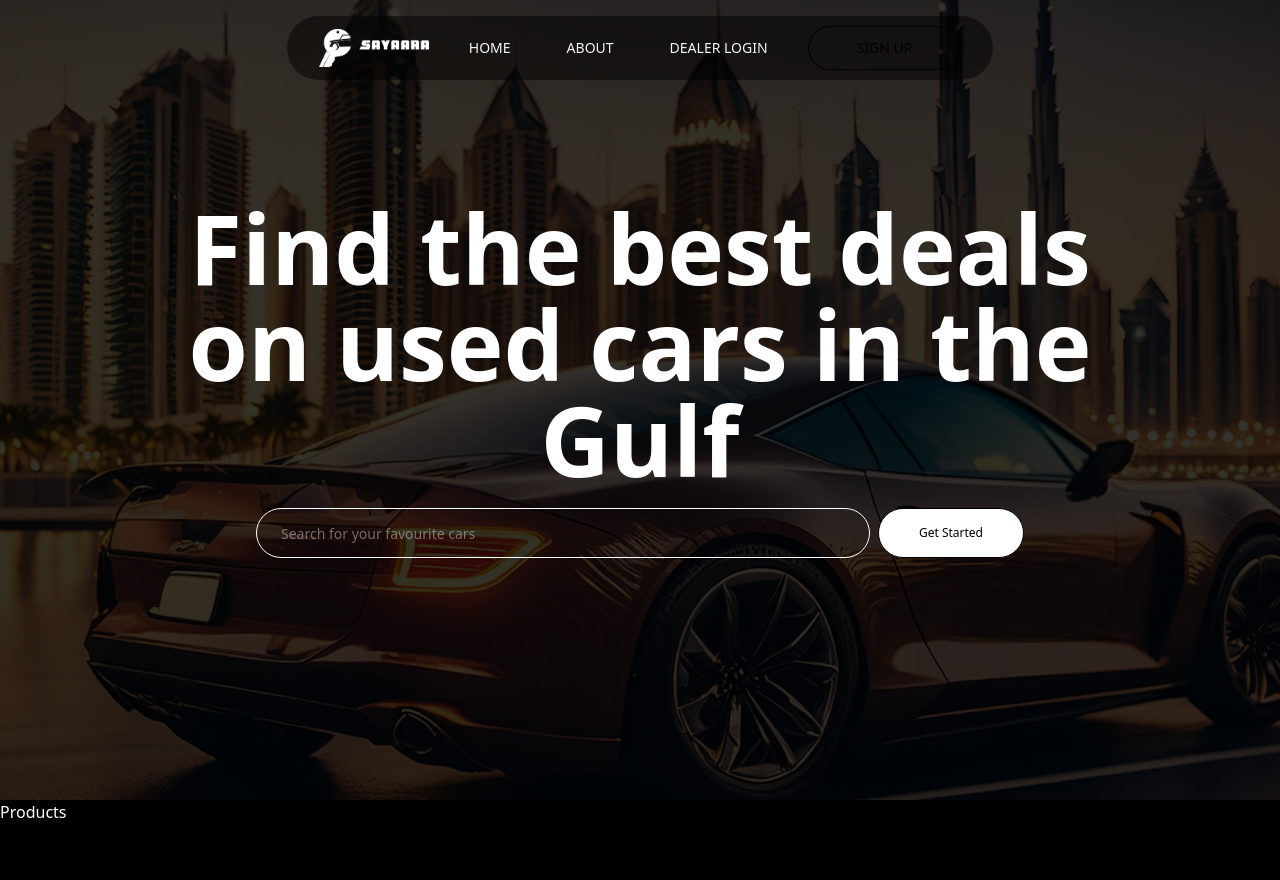
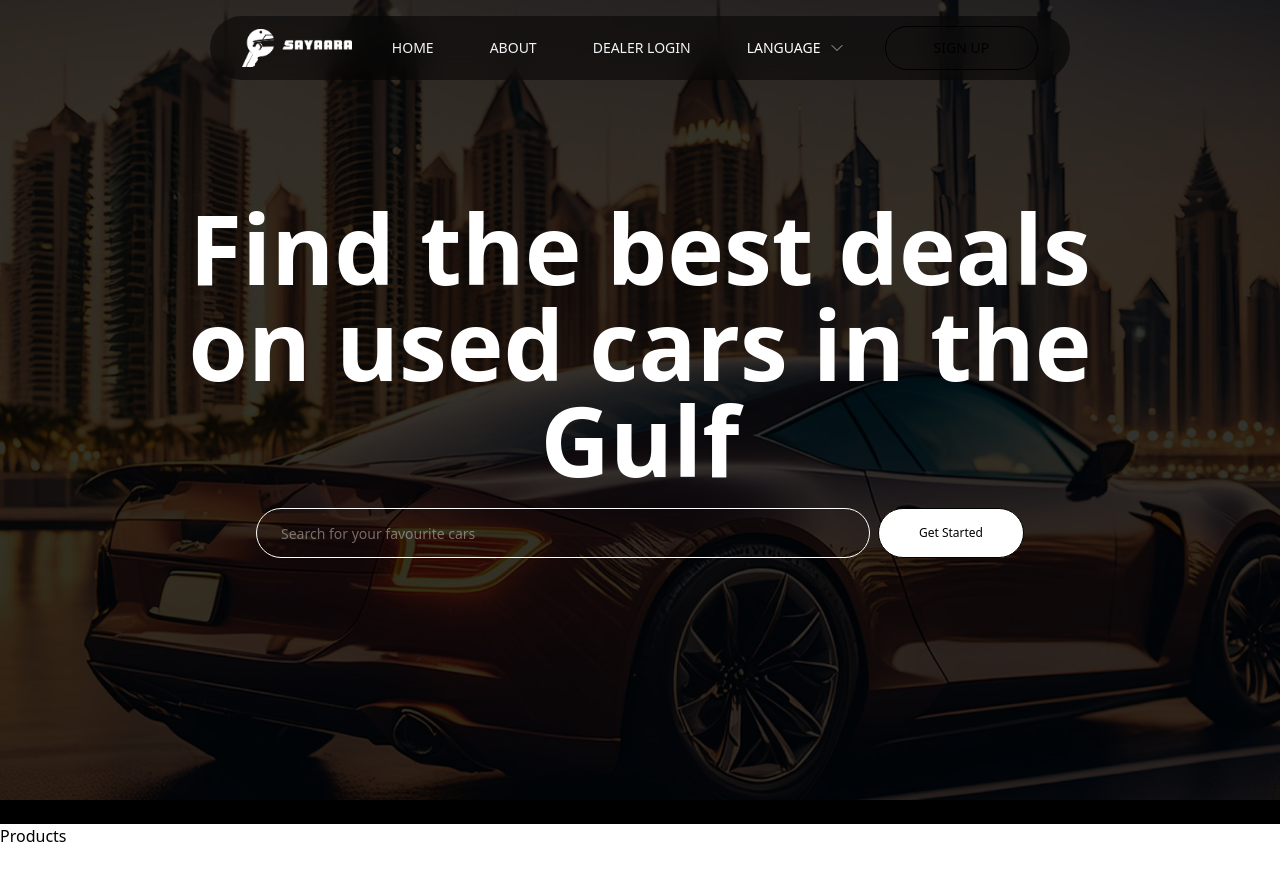
Before and after one commit to sansh1305/sayaara, a Next.js app: page / in a window 1280 px wide. Shown: the top 880 px of the page. Built offline with nearby package versions, Linux system fonts and the light colour scheme; no server answers.

Commit message:
chore: Update Header component with styling changes and add dropdown menu for language selection

```diff
--- /dev/null
+++ b/components/About.tsx
@@ -0,0 +1,11 @@
+import React from 'react'
+
+const About = () => {
+  return (
+    <div>
+      About
+    </div>
+  )
+}
+
+export default About
--- a/components/Header.tsx
+++ b/components/Header.tsx
@@ -5,11 +5,14 @@ import { Button } from "../@/components/ui/button";
 import Link from "next/link";
 import Image from 'next/image';
 
+import { DropdownMenuCheckboxItemProps } from "@radix-ui/react-dropdown-menu"
+
 import {
   DropdownMenu,
   DropdownMenuContent,
-  DropdownMenuItem,
   DropdownMenuLabel,
+  DropdownMenuRadioGroup,
+  DropdownMenuRadioItem,
   DropdownMenuSeparator,
   DropdownMenuTrigger,
 } from "../@/components/ui/dropdown-menu"
@@ -21,12 +24,15 @@ import {
   TooltipTrigger,
 } from "../@/components/ui/tooltip"
 
+type Checked = DropdownMenuCheckboxItemProps["checked"]
+
 export default function Header() {
   const { data: session, status } = useSession();
+  const [position, setPosition] = React.useState("bottom")
 
   return (
-    <header className="flex uppercase md:items-center md:justify-center px-4 absolute md:relative right-0 md:left-0 ">
-      <div className='flex h-16 rounded-full md:fixed md:top-4 shrink-0 items-center md:px-8 md:bg-black/50 '>
+    <header className="z-50  flex uppercase md:items-center md:justify-center px-4 absolute md:relative right-0 md:left-0 ">
+      <div className='flex h-16 backdrop-blur-lg rounded-full md:fixed md:top-4 shrink-0 items-center md:px-8 md:bg-black/50 '>
         <Sheet>
           <SheetTrigger asChild>
             <Button variant="outline" size="icon" className="lg:hidden rounded-xl text-white hover:outline-white outline-white border-white ">
@@ -40,7 +46,7 @@ export default function Header() {
                 <Image src="/logo.png" alt="logo" width={180} height={100} />
               </div>
             </Link>
-            <div className="grid gap-2 py-6 ">
+            <div className="grid gap-2 py-6 uppercase text-left justify-start">
               <Link href="/" className="flex w-full items-center py-2 text-lg font-semibold rounded-xl" prefetch={false}>
                 Home
               </Link>
@@ -50,6 +56,23 @@ export default function Header() {
               <Link href="/dealer-login" className="flex w-full items-center py-2 text-lg font-semibold rounded-xl" prefetch={false}>
                 Dealer Login
               </Link>
+              <DropdownMenu>
+                <DropdownMenuTrigger asChild>
+                  <Button variant="default" className='text-black uppercase flex gap-2 text-left text-lg font-semibold p-0'>
+                    LANGUAGE
+                    <svg xmlns="http://www.w3.org/2000/svg" fill="none" viewBox="0 0 24 24" strokeWidth={1} stroke="currentColor" className="size-4">
+                      <path strokeLinecap="round" strokeLinejoin="round" d="m19.5 8.25-7.5 7.5-7.5-7.5" />
+                    </svg>
+
+                  </Button>
+                </DropdownMenuTrigger>
+                <DropdownMenuContent className="w-30 bg-white text-lg text-black uppercase rounded-xl">
+                  <DropdownMenuRadioGroup value={position} onValueChange={setPosition}>
+                    <DropdownMenuRadioItem value="arabic" className='text-lg'>ARABIC</DropdownMenuRadioItem>
+                    <DropdownMenuRadioItem value="english" className='text-lg'>ENGLISH</DropdownMenuRadioItem>
+                  </DropdownMenuRadioGroup>
+                </DropdownMenuContent>
+              </DropdownMenu>
               {status === 'authenticated' ? (
                 <div className="flex items-start gap-4 flex-col ">
                   <Link href="/profile" className="group inline-flex h-9 w-max items-center justify-center rounded-xl px-4 py-2 text-sm font-medium transition-colors " prefetch={false}>
@@ -122,6 +145,24 @@ export default function Header() {
           >
             Dealer Login
           </Link>
+          <DropdownMenu>
+            <DropdownMenuTrigger asChild>
+              <Button variant="default" className='text-white uppercase flex gap-2'>
+                LANGUAGE
+                <svg xmlns="http://www.w3.org/2000/svg" fill="none" viewBox="0 0 24 24" strokeWidth={1} stroke="currentColor" className="size-4">
+                  <path strokeLinecap="round" strokeLinejoin="round" d="m19.5 8.25-7.5 7.5-7.5-7.5" />
+                </svg>
+
+              </Button>
+            </DropdownMenuTrigger>
+            <DropdownMenuContent className="w-30 text-white uppercase rounded-xl">
+              <DropdownMenuRadioGroup value={position} onValueChange={setPosition}>
+                <DropdownMenuRadioItem value="arabic">ARABIC</DropdownMenuRadioItem>
+                <DropdownMenuRadioItem value="english">ENGLISH</DropdownMenuRadioItem>
+              </DropdownMenuRadioGroup>
+            </DropdownMenuContent>
+          </DropdownMenu>
+
           {status === 'authenticated' ? (
             <div className="flex items-center gap-4">
               <TooltipProvider>
--- a/components/Products.tsx
+++ b/components/Products.tsx
@@ -2,7 +2,7 @@ import React from 'react'
 
 const Products = () => {
   return (
-    <div className='h-screen w-full text-white'>
+    <div className='h-screen w-full text-black bg-white'>
       Products
     </div>
   )
--- a/pages/index.tsx
+++ b/pages/index.tsx
@@ -4,12 +4,14 @@ import { useSession, signIn, signOut } from 'next-auth/react';
 import Layout from '../components/Layout';
 import Hero from '../components/Hero';
 import Products from '../components/Products';
+import About from '../components/About';
 
 const Index: React.FC = () => {
 
   return (
     <Layout>
       <Hero />
+      <About />
       <Products />
     </Layout>
   );
```
